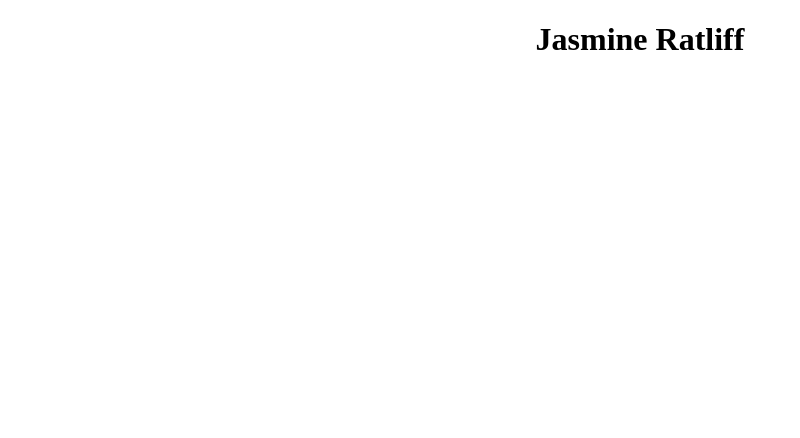
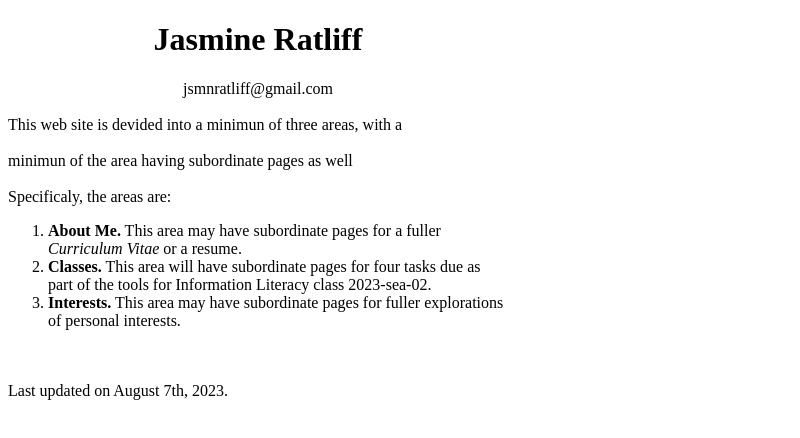
Before and after one commit to jsmnratliff/html_lab_1, a plain HTML site: page html_lab_1.html in a window 1280 px wide. Shown: the whole page, without its empty margins (0-800 px from the left). Drawn offline with Linux system fonts and the light colour scheme.

Commit message:
finished lab

```diff
--- a/html_lab_1.html
+++ b/html_lab_1.html
@@ -6,8 +6,22 @@
     <meta name="viewport" content="width=device-width, initial-scale=1.0">
     <title>Document</title>
 </head>
-<body style="margin-bottom: 500px;">
-    <h1 style="text-align: center;">Jasmine Ratliff</h1>
+<body style="margin-bottom: 500px; max-width: 500px" >
+    <h1 style="text-align: center;"><b>Jasmine Ratliff</b></h1>
+    <div style="text-align: center;" >jsmnratliff@gmail.com</div>
+    <br>This web site is devided into a minimun of three areas, with a</br>
+    <br>minimun of the area having subordinate pages as well</br>
+    <br>Specificaly, the areas are:</br>
+ <section>
+    <ol>
+        <li><b>About Me.</b> This area may have subordinate pages for a fuller <i>Curriculum Vitae</i> or a resume.</li>
+        <li><b>Classes.</b> This area will have subordinate pages for four tasks due as part of the tools for Information Literacy class 2023-sea-02.</li>
+        <li><b>Interests.</b> This area may have subordinate pages for fuller explorations of personal interests.
+        </li>
+    </ol>
+    <br></br>
+    Last updated on August 7th, 2023.
 
+</section>
 </body>
 </html>
```
